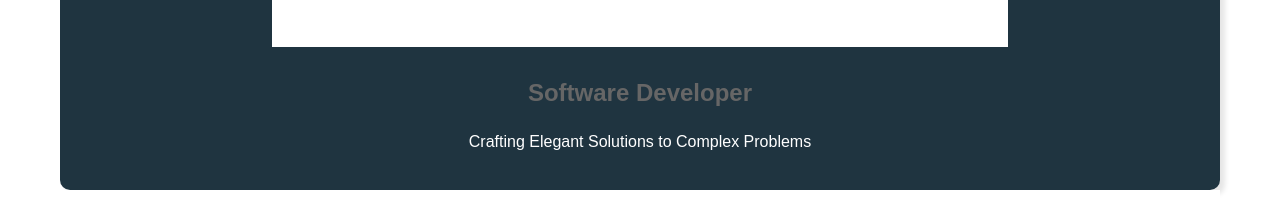
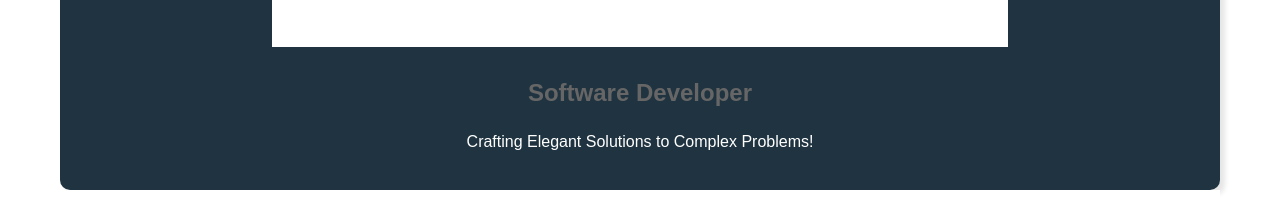
Before and after one commit to Achan112233/achan112233.github.io, a React (Vite) app in the folder my-react-app/: page / in a window 1280 px wide. Shown: the part 780-999 px from the top of the page. Built offline with nearby package versions, Linux system fonts and the light colour scheme.

Commit message:
updated home page

```diff
--- a/my-react-app/src/Components/home/Home.jsx
+++ b/my-react-app/src/Components/home/Home.jsx
@@ -25,7 +25,7 @@ function HeroSection() {
       <h1>Anthony Chan</h1>
       <img className="card-image"src={logo} alt="profile picture"></img>
       <h2>Software Developer</h2>
-      <p>Crafting Elegant Solutions to Complex Problems</p>
+      <p>Crafting Elegant Solutions to Complex Problems!</p>
     </section>
   );
 }
```
Also changed, not shown: my-react-app/src/Skills.jsx (deleted, +0 -7 lines).
